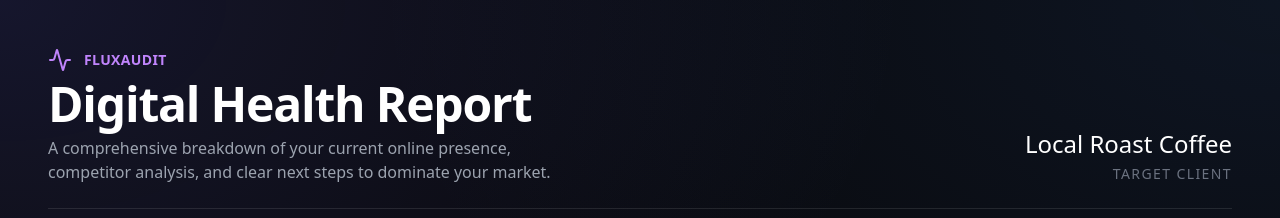
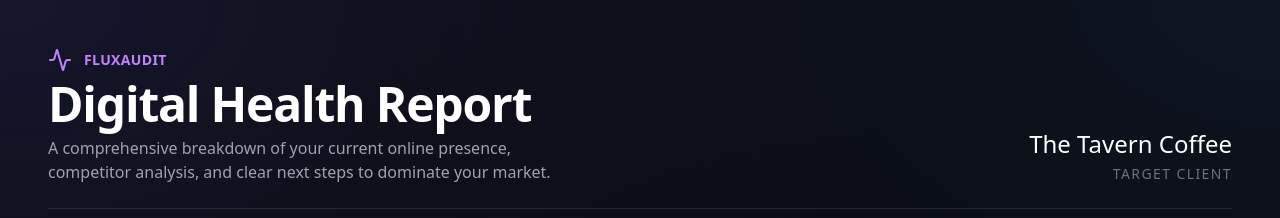
Before and after one commit to TharukiJ/FluxAudit, a Next.js app: page / in a window 1280 px wide. Shown: the top 218 px of the page. Built offline with nearby package versions, Linux system fonts and the light colour scheme.

Commit message:
cafe name

```diff
--- a/src/auditData.ts
+++ b/src/auditData.ts
@@ -1,5 +1,5 @@
 export const auditData = {
-  brandName: "Local Roast Coffee",
+  brandName: "The Tavern Coffee",
   trustScore: 65,
   auditFindings: {
     positives: [
```
